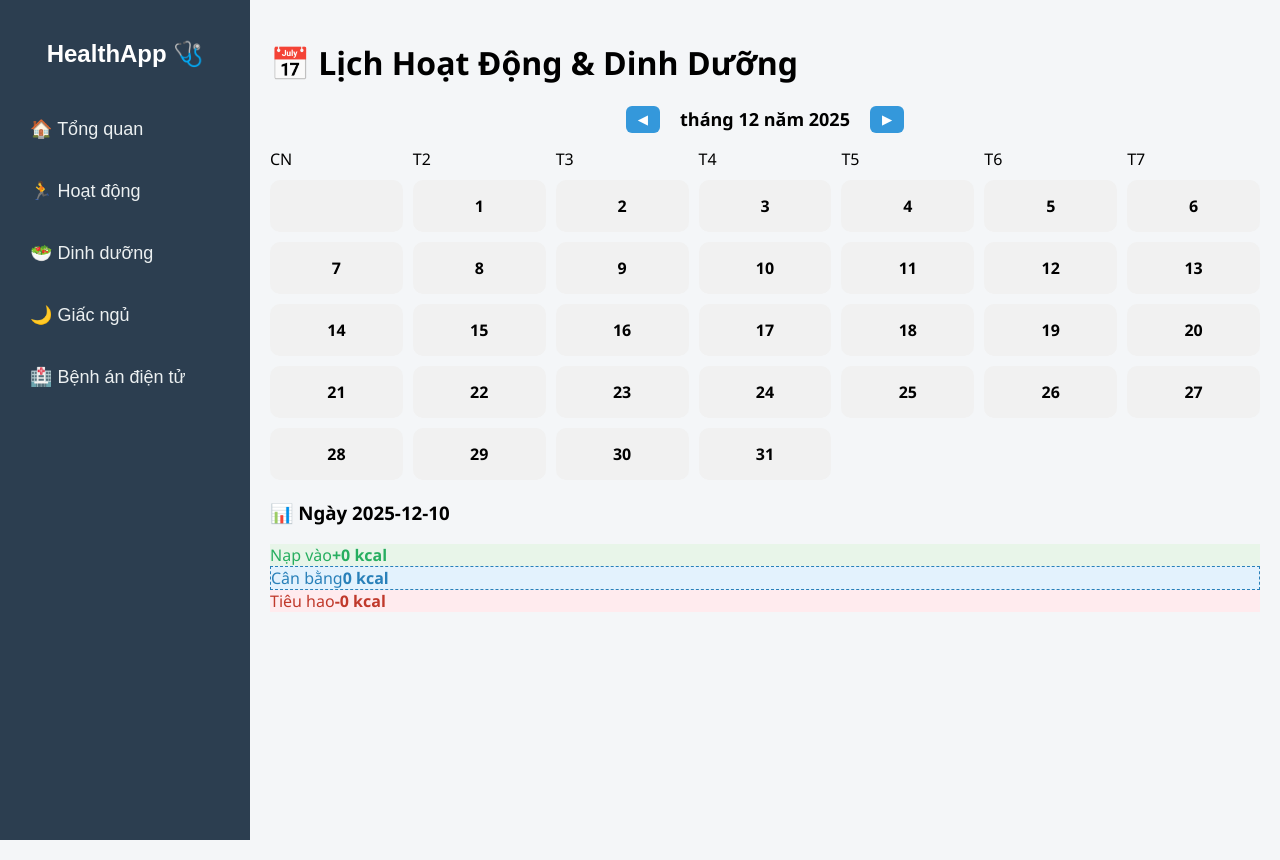
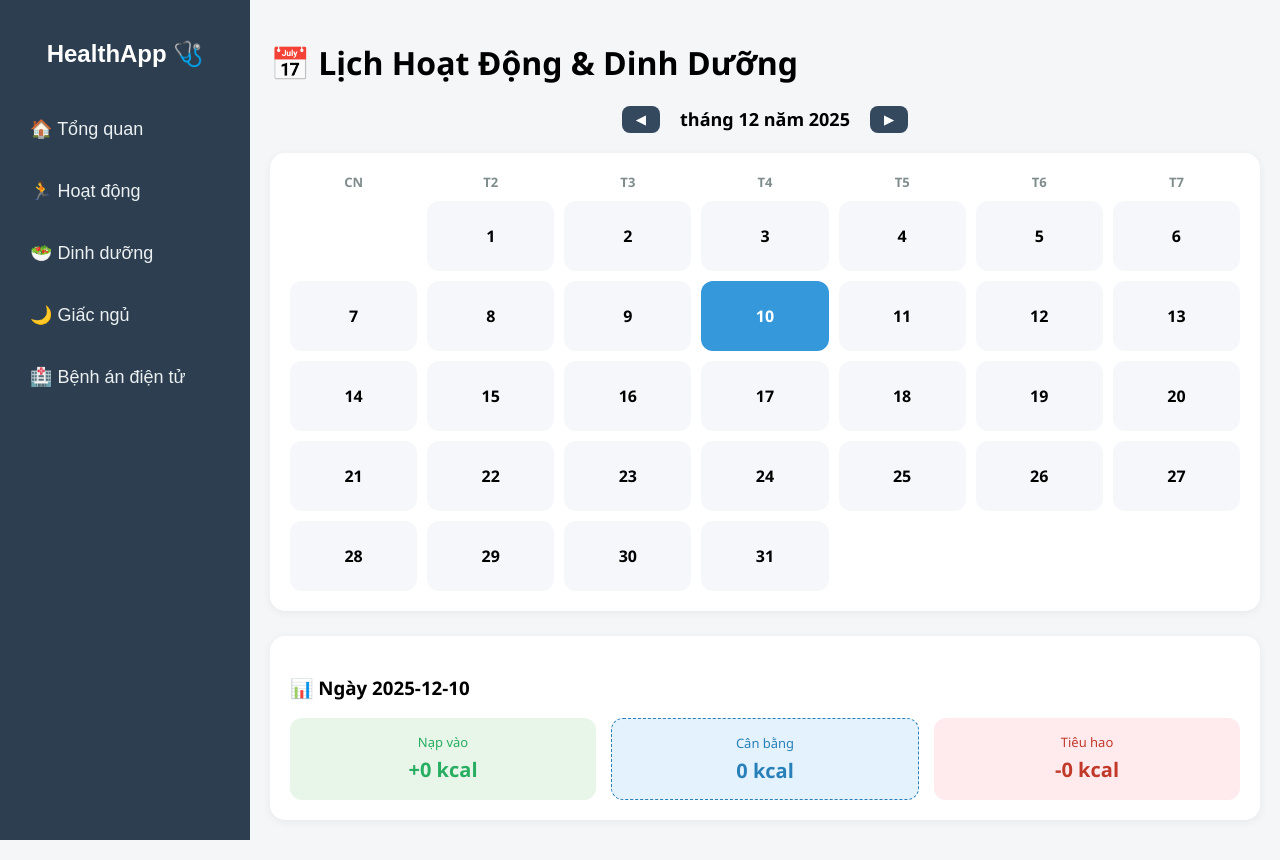
Before and after one commit to kastnew/OOP_BTL, a React (Vite) app in the folder frontend/: page /calendar in a window 1280 px wide. Before the commit the page ends 800 px from the top, so only its background shows below. Built offline with nearby package versions, Linux system fonts and the light colour scheme.

Commit message:
Calendar.css

```diff
--- a/frontend/src/pages/Calendar.css
+++ b/frontend/src/pages/Calendar.css
@@ -1,95 +1,172 @@
-.calendar-page {
+/* =========================
+   PAGE CONTAINER (GIỐNG DASHBOARD)
+========================= */
+.calendar-page,
+.page-container {
   padding: 20px;
+  font-family: 'Segoe UI', sans-serif;
 }
 
-.calendar-grid {
-  display: grid;
-  grid-template-columns: repeat(7, 1fr);
-  gap: 10px;
-  margin-bottom: 20px;
-}
-
-.calendar-cell {
-  background: #f1f1f1;
-  padding: 15px;
-  text-align: center;
-  border-radius: 10px;
-  cursor: pointer;
-  font-weight: bold;
-}
-
-.calendar-cell:hover {
-  background: #dfe6e9;
-}
-
-.calendar-cell.active {
-  background: #3498db;
-  color: white;
-}
-
-.day-summary {
-  background: #fff;
-  padding: 15px;
-  border-radius: 12px;
-  margin-bottom: 20px;
-  box-shadow: 0 2px 5px rgba(0,0,0,0.05);
-}
-
-.day-details {
-  display: grid;
-  grid-template-columns: 1fr 1fr;
-  gap: 20px;
-}
-
-.detail-item {
-  background: #fafafa;
-  padding: 8px 10px;
-  border-radius: 8px;
-  margin-bottom: 6px;
-}
+/* =========================
+   HEADER / NAV THÁNG
+========================= */
 .calendar-nav {
   display: flex;
   justify-content: center;
   align-items: center;
   gap: 20px;
-  margin-bottom: 15px;
+  margin-bottom: 20px;
   font-size: 18px;
   font-weight: bold;
 }
 
 .calendar-nav button {
   border: none;
-  background: #3498db;
+  background: #34495e;
   color: white;
-  padding: 6px 12px;
-  border-radius: 6px;
+  padding: 6px 14px;
+  border-radius: 8px;
   cursor: pointer;
+  transition: 0.2s;
 }
 
 .calendar-nav button:hover {
-  background: #2980b9;
-}
-/* ===== C - ĐÁNH DẤU NGÀY CÓ DỮ LIỆU ===== */
-
-.calendar-day.day-activity {
-  background: #e3f2fd;
-  border: 1px solid #64b5f6;
+  background: #2c3e50;
+  transform: translateY(-1px);
 }
 
-.calendar-day.day-meal {
-  background: #e8f5e9;
-  border: 1px solid #66bb6a;
+/* =========================
+   CARD LỊCH
+========================= */
+.calendar-card {
+  background: white;
+  padding: 20px;
+  border-radius: 15px;
+  box-shadow: 0 2px 10px rgba(0,0,0,0.06);
+  margin-bottom: 25px;
 }
 
-.calendar-day.day-both {
-  background: #ede7f6;
-  border: 1px solid #9575cd;
+/* =========================
+   GRID LỊCH
+========================= */
+.calendar-grid {
+  display: grid;
+  grid-template-columns: repeat(7, 1fr);
+  gap: 10px;
 }
 
-/* Hover đẹp hơn */
-.calendar-day.day-activity:hover,
-.calendar-day.day-meal:hover,
-.calendar-day.day-both:hover {
-  transform: scale(1.05);
+/* Header ngày (CN → T7) */
+.calendar-header-cell {
+  text-align: center;
+  font-size: 13px;
+  font-weight: bold;
+  color: #7f8c8d;
+}
+
+/* =========================
+   Ô NGÀY
+========================= */
+.calendar-cell {
+  height: 70px;
+  background: #f5f7fa;
+  border-radius: 12px;
+  display: flex;
+  justify-content: center;
+  align-items: center;
+  font-weight: bold;
   cursor: pointer;
+  transition: 0.2s;
+  position: relative;
 }
+
+.calendar-cell:hover {
+  background: #ecf0f1;
+  transform: translateY(-2px);
+}
+
+.calendar-cell.selected {
+  background: #3498db;
+  color: white;
+}
+
+/* Ô trống đầu tháng */
+.calendar-cell.empty {
+  background: transparent;
+  cursor: default;
+  box-shadow: none;
+}
+
+/* =========================
+   ĐÁNH DẤU DỮ LIỆU (C)
+========================= */
+.calendar-cell.activity {
+  border-bottom: 4px solid #e67e22;
+}
+
+.calendar-cell.meal {
+  border-bottom: 4px solid #27ae60;
+}
+
+.calendar-cell.both {
+  border-bottom: 4px solid #8e44ad;
+}
+
+/* =========================
+   THỐNG KÊ NGÀY
+========================= */
+.day-summary,
+.day-summary-card {
+  background: white;
+  padding: 20px;
+  border-radius: 15px;
+  margin-bottom: 20px;
+  box-shadow: 0 2px 10px rgba(0,0,0,0.06);
+}
+
+.day-summary h3 {
+  margin-bottom: 15px;
+  color: #2c3e50;
+}
+
+/* Grid thống kê kcal */
+.summary-grid,
+.day-details {
+  display: flex;
+  gap: 15px;
+  flex-wrap: wrap;
+}
+
+.summary-box,
+.detail-item {
+  flex: 1;
+  background: #fafafa;
+  padding: 15px;
+  border-radius: 12px;
+  text-align: center;
+}
+
+.summary-box span {
+  font-size: 13px;
+  display: block;
+  margin-bottom: 5px;
+}
+
+.summary-box strong {
+  font-size: 20px;
+}
+
+/* Màu kcal */
+.summary-box.in {
+  background: #e8f5e9;
+  color: #27ae60;
+}
+
+.summary-box.out {
+  background: #ffebee;
+  color: #c0392b;
+}
+
+.summary-box.balance {
+  background: #e3f2fd;
+  color: #2980b9;
+}
```
